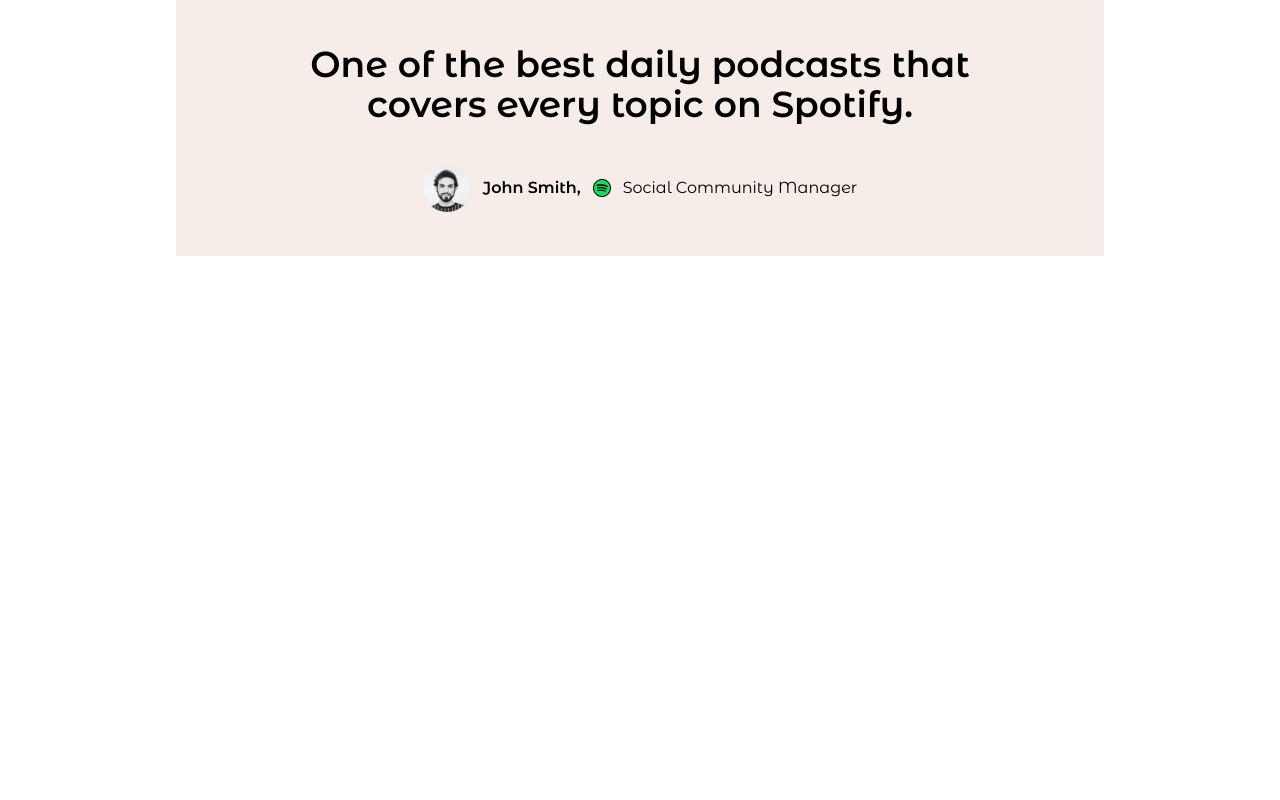
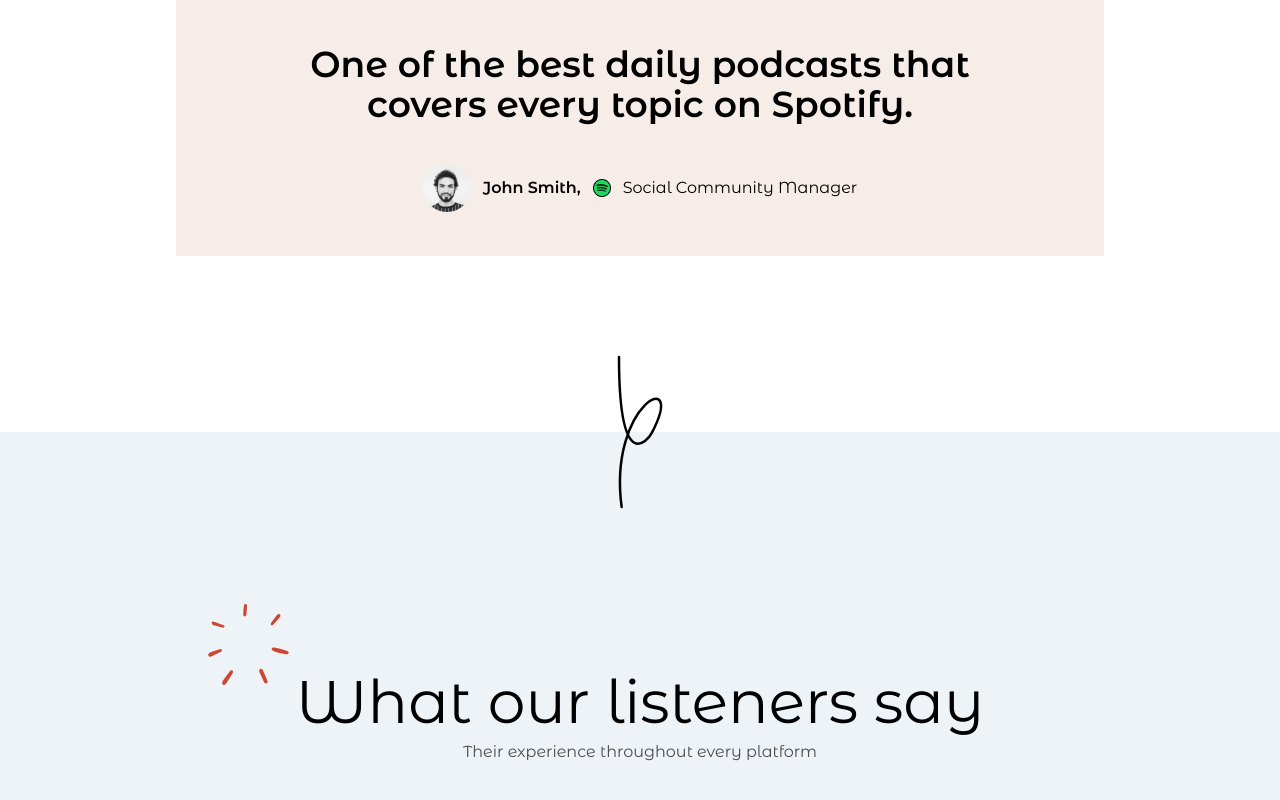
Before and after one commit to farattiana/WEEKLY_DECEMBER_FRONT_3, a Vue app: page / in a window 1280 px wide. Shown: the part 2472-3272 px from the top of the page. Before the commit the page ends 2904 px from the top, so only its background shows below. Built offline with nearby package versions, Linux system fonts and the light colour scheme.

Commit message:
feat: testimonial section

```diff
--- a/src/App.vue
+++ b/src/App.vue
@@ -4,6 +4,7 @@
 import Cover from './components/Cover.vue';
 import Partner from './components/Partner.vue';
 import About from './pages/About.vue';
+import Testimonial from './pages/Testimonial.vue';
 </script>
 
 <template>
@@ -12,4 +13,5 @@
   <Cover/>
   <Partner/>
   <About/>
+  <Testimonial/>
 </template>
--- /dev/null
+++ b/src/pages/Testimonial.vue
@@ -0,0 +1,19 @@
+<script setup>
+</script>
+
+<template>
+  <div class="relative">
+    <div class="flex justify-center items-center">
+      <img src="/scribble.svg" alt="" class="absolute">
+    </div>
+    <div class="bg-white flex justify-center items-center p-20 sm:pt-40">
+      <div class="sm:pt-20 flex flex-row relative">
+        <img src="/sparkle.svg" alt="" class="absolute top-[-50px] left-[-50px] sm:top-0 sm:left-[-100px]">
+        <div class="flex flex-col text-center gap-2">
+          <h1 class="text-4xl text-center sm:text-6xl">What our listeners say</h1>
+          <p class="text-gray">Their experience throughout every platform</p>
+        </div>
+      </div>
+    </div>
+  </div>
+</template>
```
Also changed, not shown: public/sparkle.svg (added).
